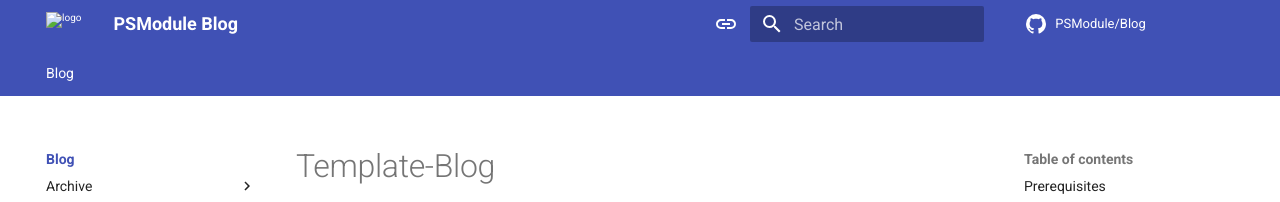
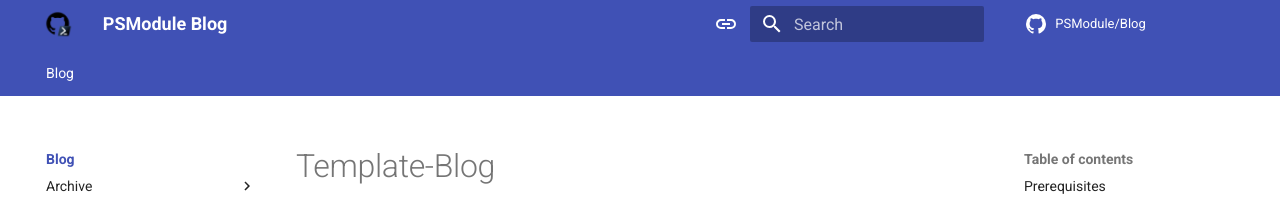
Before and after one commit to PSModule/blog, an MkDocs documentation site: the page built from docs/blog/index.md, in a window 1280 px wide. Shown: the top 202 px of the page. Built offline with MkDocs 1.6.1 and Material for MkDocs 9.7.7, drawn with Linux system fonts in a browser that asks for light colours; some web fonts are replaced; comment, search, counter and statistics services are not loaded.

```diff
--- a/mkdocs.yml
+++ b/mkdocs.yml
@@ -5,8 +5,8 @@ theme:
   font:
     text: Roboto
     code: Sono
-  logo: assets/icon.png
-  favicon: assets/icon.png
+  logo: icon/icon.png
+  favicon: icon/favicon.png
   palette:
     # Palette toggle for automatic mode
     - media: "(prefers-color-scheme)"
```
Also changed, not shown: docs/icon/icon.png (added), 1 other file.
